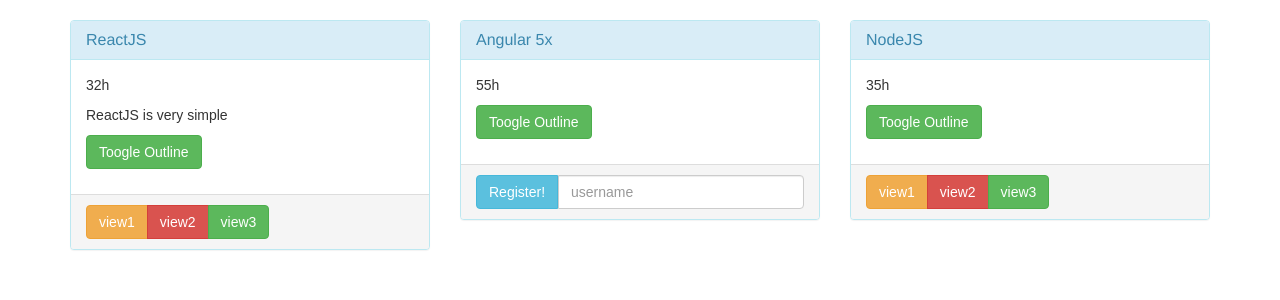
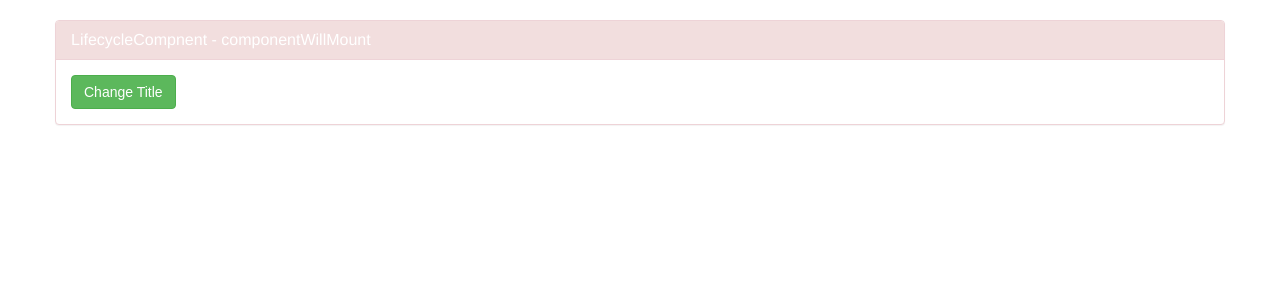
Before and after one commit to huynvn010193/ReactJS, a React (Create React App) app in the folder ch01/: page / in a window 1280 px wide. Shown: the top 300 px of the page. Built offline with nearby package versions, Linux system fonts and the light colour scheme.

Commit message:
Done clip: Bài 19 Tìm hiểu LifeCycle - Phần 1

```diff
--- a/ch01/package.json
+++ b/ch01/package.json
@@ -3,6 +3,7 @@
   "version": "0.1.0",
   "private": true,
   "dependencies": {
+    "jquery": "^3.3.1",
     "react": "^16.2.0",
     "react-dom": "^16.2.0",
     "react-scripts": "1.1.0"
--- a/ch01/src/App.js
+++ b/ch01/src/App.js
@@ -1,6 +1,7 @@
 import React, { Component } from 'react';
 import './App.css';
 import Course from './components/Course';
+import Lifecycle from './components/Lifecycle';
 
 class App extends Component {
 	render() {
@@ -24,12 +25,14 @@ class App extends Component {
 				desc : ""
 			}
 		];
-		const elemCourse = items.map((item,index) =>
+		let elemCourse = items.map((item,index) =>
 			<Course key={index} name={item.name} time={item.time} free = {item.free} >{item.desc}</Course>
 		);
+		elemCourse = null;
 	    return (
 	      	<div className="row">
 	      		{elemCourse}
+	      		<Lifecycle/>
 			</div>
 	    );
 	}
--- /dev/null
+++ b/ch01/src/components/Lifecycle.js
@@ -0,0 +1,50 @@
+import React, { Component } from 'react';
+import $ from 'jquery';
+
+class Lifecycle extends Component {
+
+    constructor(props)
+    {
+        super(props);
+        this.state = {
+            title: "Lifecycle"
+        };
+        this.handleChangetitle = this.handleChangetitle.bind(this);
+        console.log("constructor");
+    }
+
+    componentWillMount()
+    {
+        console.log("componentWillMount");
+        this.setState({
+            title : "LifecycleCompnent - componentWillMount"
+        })
+    }
+
+    componentDidMount()
+    {
+        $("h3.panel-title").css("color","white");
+    }
+
+    handleChangetitle()
+    {
+        this.setState({
+            title : "LifecycleCompnent - handleChangetitle"
+        })
+    }
+
+    render(){
+        console.log("render");
+        return (
+            <div className="panel panel-danger">
+                <div className="panel-heading">
+                    <h3 className="panel-title">{this.state.title}</h3>
+                </div>
+                <div className="panel-body">
+                    <button onClick={this.handleChangetitle} type="button" className="btn btn-success">Change Title</button>
+                </div>
+            </div>
+        );
+    }
+}
+export default Lifecycle;
```
Also changed, not shown: 2 other files (tests, documents, lock files or other folders).
